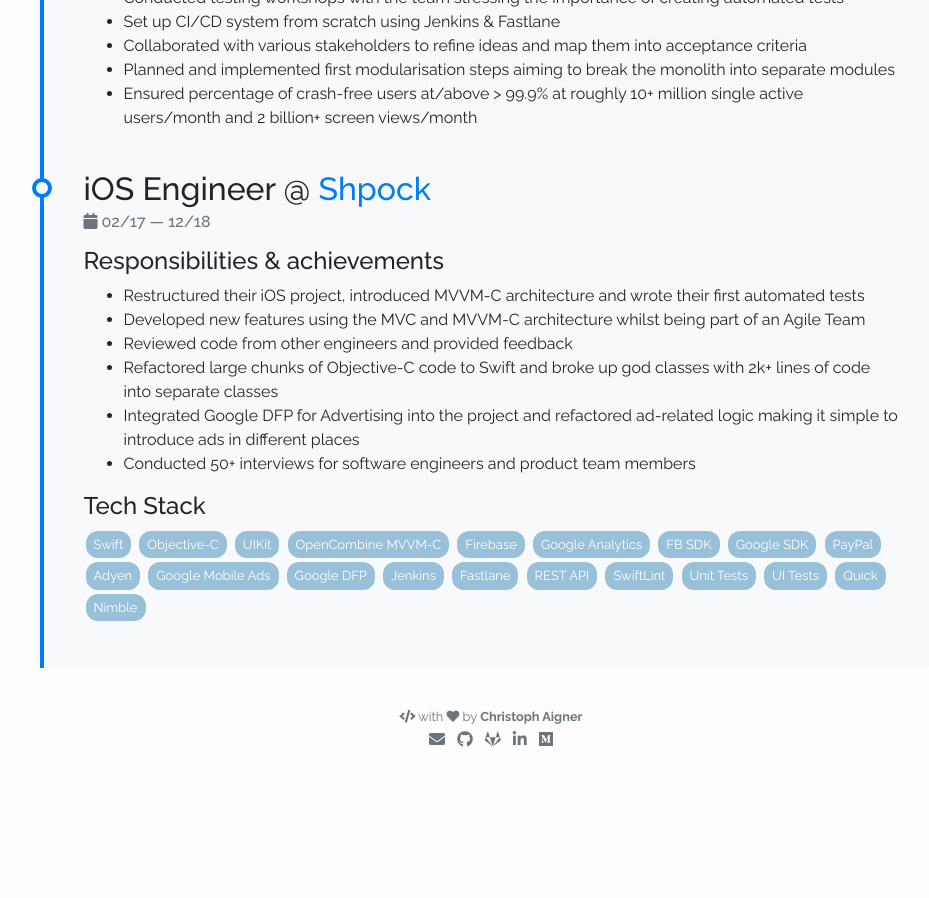
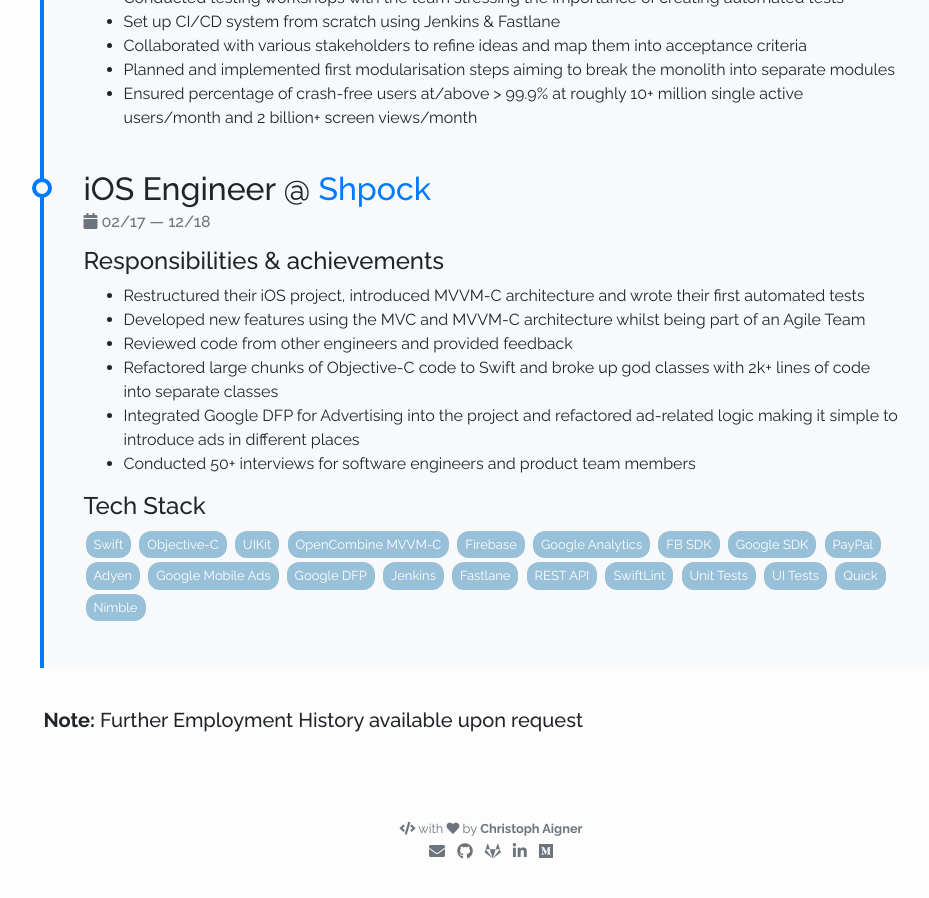
Before and after one commit to christophaigner/christophaigner.github.io, a Jekyll site: the page built from pages/about.md, in a window 1280 px wide and 900 px high, scrolled down 3280 px. Shown: the whole window, without its empty margins (149-1078 px from the left). Built offline with Jekyll 4.4.1, drawn with Linux system fonts in a browser that asks for light colours; nearby versions of some CDN libraries; before the commit the page ends 4068 px from its top, so only the background shows below that.

Commit message:
Add note on further employment history

```diff
--- a/pages/about.md
+++ b/pages/about.md
@@ -43,3 +43,7 @@ I've collected some of my favorite quotes [here]({{ site.url }}/quotes) and also
 <div class="row">
 {% include about/timeline.html %}
 </div>
+
+<br>
+##### **Note:** Further Employment History available upon request
+<br>
```
